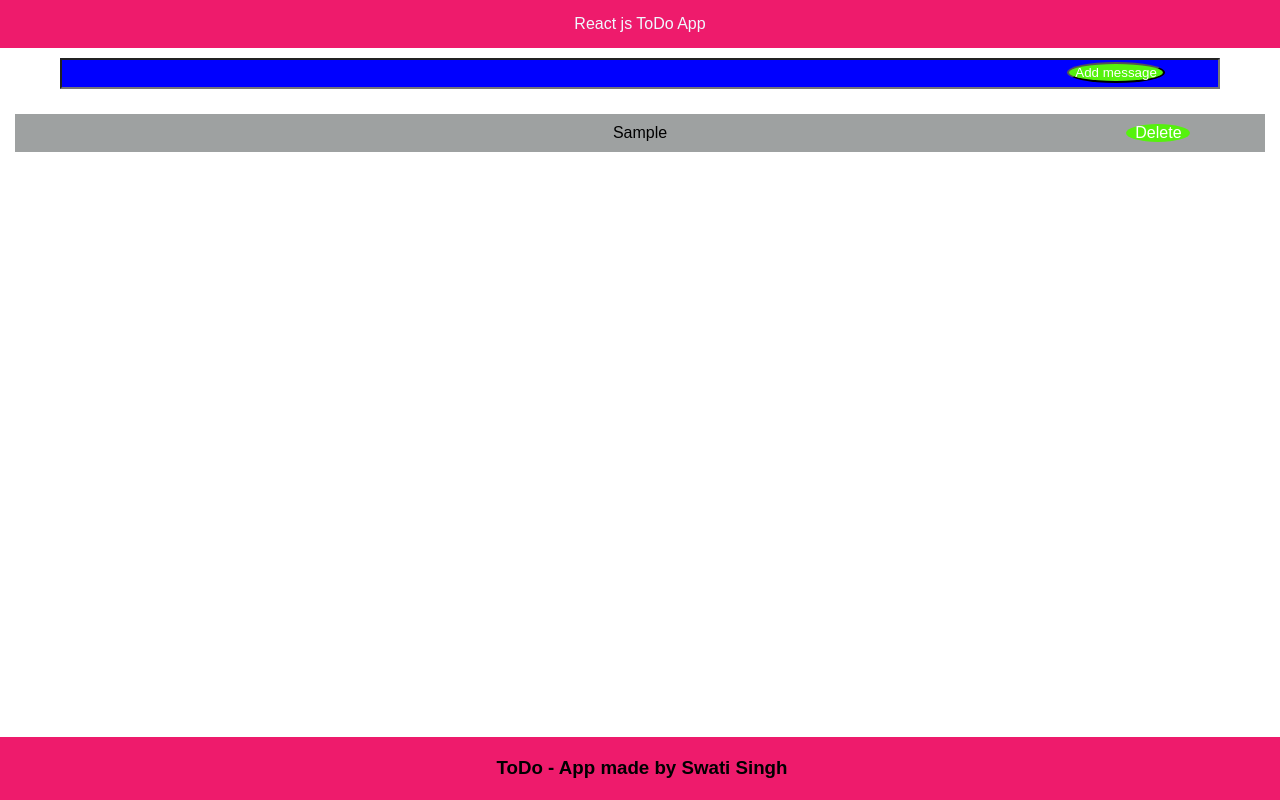
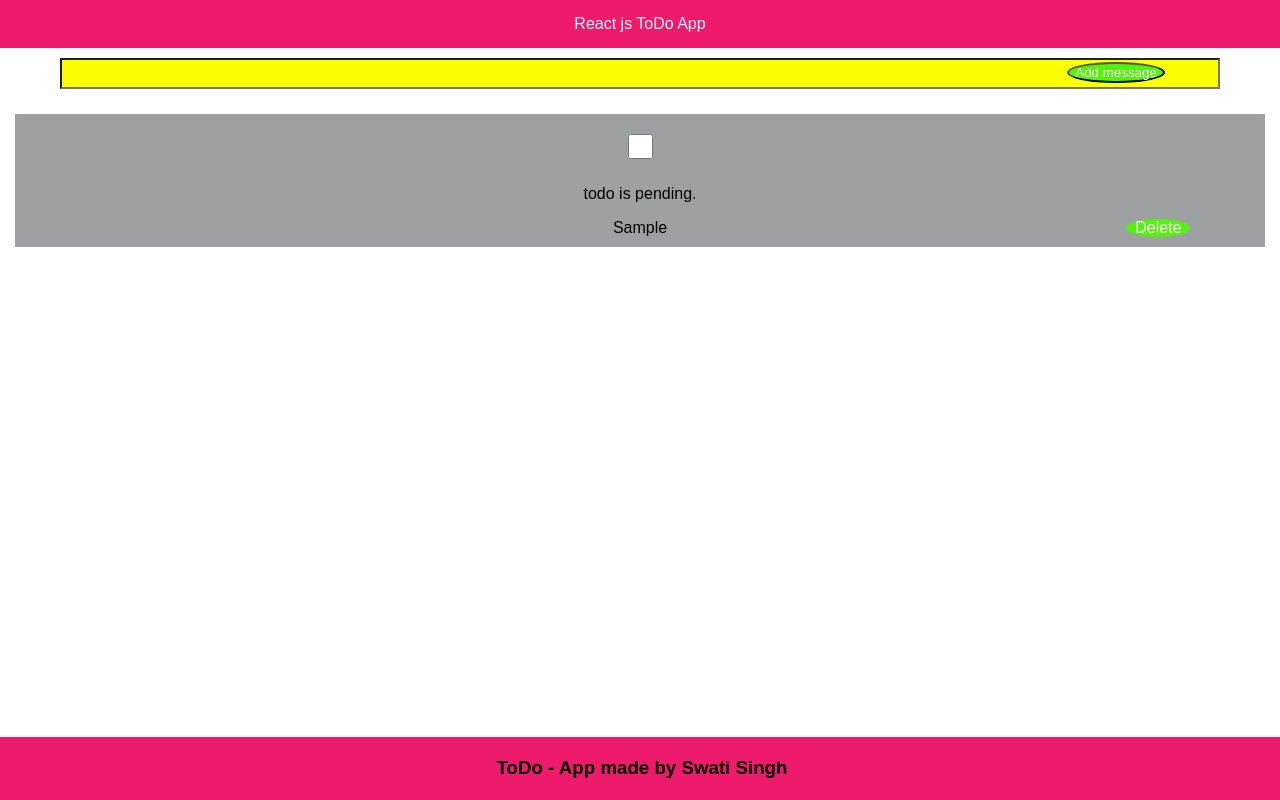
Before and after one commit to Swatinavgurukul/To-Do-App, a React (Create React App) app: page / in a window 1280 px wide. Both pictures are taken after typing "Sample" into the empty fields and a click on the button "Add message". Built offline with nearby package versions, Linux system fonts and the light colour scheme.

Commit message:
added checkbox to check todo is pending or done

```diff
--- a/src/App.css
+++ b/src/App.css
@@ -17,7 +17,7 @@
 }
 .body input{
   margin: 10px;
-  background-color: blue;
+  background-color: rgb(251, 255, 0);
   width: 90%;
   color: rgb(13, 14, 15);
   font-size: 13px;
@@ -53,3 +53,6 @@
   border-radius: 830%;
   background:hsl(101, 90%, 50%)
 }
+.chackbox p{
+left:7%;
+}
--- /dev/null
+++ b/src/checkbox.js
@@ -0,0 +1,35 @@
+import React from 'react';
+import './index.css';
+// added checkbox to check todo is pending or done
+const Checkbox = props => (
+    <input type="checkbox" {...props} />
+  )
+class CheckBoxTodo extends React.Component {
+    state = { checked: false }
+    handleCheckboxChange = event =>
+      this.setState({ checked: event.target.checked })
+
+    render() {
+
+            var msg;
+            if (this.state.checked) {
+              msg = "done";
+            } else {
+              msg = "pending";
+            }
+      return (
+        <div className="chackbox">
+
+            <Checkbox
+              checked={this.state.checked}
+              onChange={this.handleCheckboxChange}
+    />
+    <p>todo is {msg}.</p>
+
+
+        </div>
+      )
+    }
+  }
+
+  export default CheckBoxTodo;
--- a/src/todo.js
+++ b/src/todo.js
@@ -1,7 +1,7 @@
 import React, { Component } from 'react';
 import './App.css';
 import Item from './updateItem';
-
+import CheckBoxTodo from './checkbox';
 class Todo extends Component {
   constructor(props){
     super(props)
@@ -71,10 +71,9 @@ delete(id) {
           />
           <button onClick={this.submitMessage}>Add message</button>
         <ul>
-          {this.state.todoItems.map((e, i) =>
-          <Item key={i} text={e}
+          {this.state.todoItems.map((e, i) => <Item  key={i} text={e}
           onDelete={() => this.delete(i)}
-          onUpdate={(v) => this.update(i, v)} />)}
+          onUpdate={(v) => this.update(i, v)} chekBox = {<CheckBoxTodo/>}/>)}
         </ul>
 
 
--- a/src/updateItem.js
+++ b/src/updateItem.js
@@ -1,4 +1,5 @@
 import React, {Component} from 'react';
+
 
 class UpdateTodo extends Component {
     constructor(props) {
@@ -24,9 +25,8 @@ class UpdateTodo extends Component {
             <div onDoubleClick={() => this.setState({editing: true})}>
 
                 {this.state.editing &&  <input defaultValue={this.props.text}
-
                  onKeyDown={e => this.keyDown(e)}/>}
-
+                 {this.props.chekBox}
                 {!this.state.editing && this.props.text}
 
                 <span onClick={this.props.onDelete}>Delete</span>
```
Also changed, not shown: src/App.js (+2 -6 lines).
